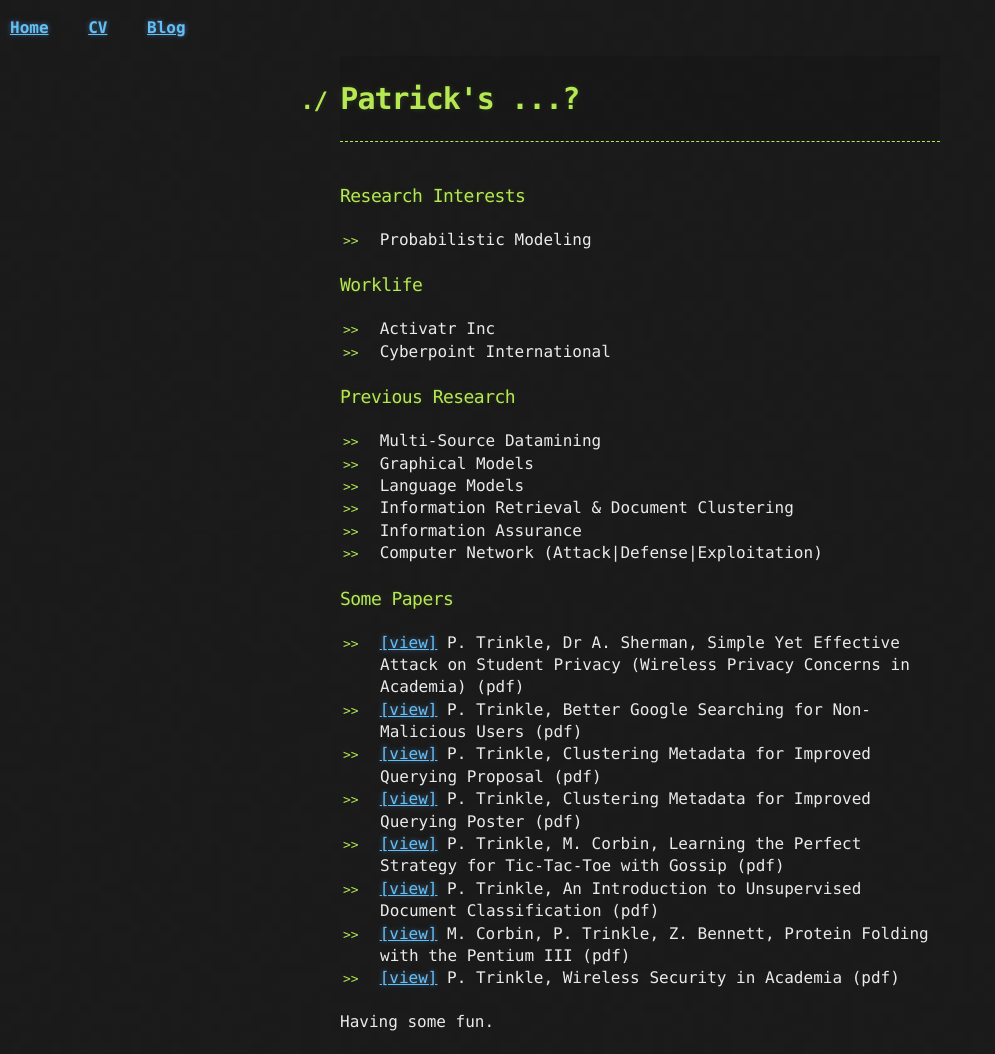
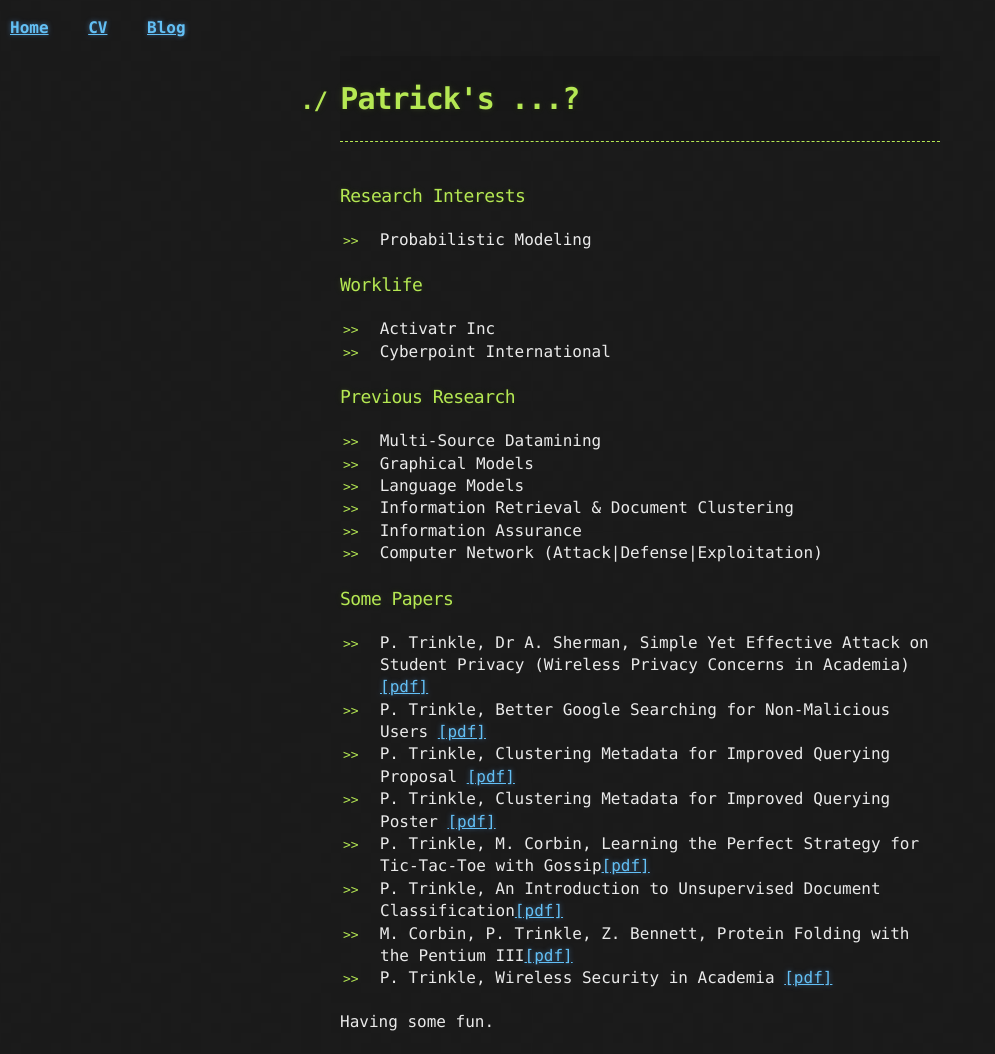
Before and after one commit to pstrinkle/pstrinkle.github.io, a Jekyll site: the page built from index.html, in a window 1280 px wide. Shown: the whole page, without its empty margins (0-995 px from the left). Built offline with Jekyll 4.4.1, drawn with Linux system fonts in a browser that asks for light colours.

Commit message:
Update index.html

```diff
--- a/index.html
+++ b/index.html
@@ -36,14 +36,14 @@
 <section id='papers'>
   <h3>Some Papers</h3>
   <ul>
-    <li><a href="http://userpages.umbc.edu/~tri1/docs/wirelessacademiatri1.pdf" title="Simple Yet Effective Attack on Student Privacy (Wireless Privacy Concerns in Academia)" target="_blank">[view]</a> P. Trinkle, Dr A. Sherman, Simple Yet Effective Attack on Student Privacy (Wireless Privacy Concerns in Academia) (pdf)</li>
-    <li><a href="http://userpages.umbc.edu/~tri1/docs/googleshort.pdf" title="Better Google Searching for Non-Malicious Users" target="_blank">[view]</a> P. Trinkle, Better Google Searching for Non-Malicious Users (pdf)</li>
-    <li><a href="http://userpages.umbc.edu/~tri1/docs/metadataproposal.pdf" title="Clustering Metadata for Improved Querying Proposal" target="_blank">[view]</a> P. Trinkle, Clustering Metadata for Improved Querying Proposal (pdf)</li>
-    <li><a href="http://userpages.umbc.edu/~tri1/docs/trinkle-metadata.pdf" title="Clustering Metadata for Improved Querying Poster" target="_blank">[view]</a> P. Trinkle, Clustering Metadata for Improved Querying Poster (pdf)</li>
-    <li><a href="http://userpages.umbc.edu/~tri1/docs/tictactoe.pdf" title="Learning the Perfect Strategy for Tic-Tac-Toe with Gossip" target="_blank">[view]</a> P. Trinkle, M. Corbin, Learning the Perfect Strategy for Tic-Tac-Toe with Gossip (pdf)</li>
-    <li><a href="http://userpages.umbc.edu/~tri1/docs/unsuperdocumentclass.pdf" title="An Introduction to Unsupervised Document Classification" target="_blank">[view]</a> P. Trinkle, An Introduction to Unsupervised Document Classification (pdf)</li>
-    <li><a href="http://userpages.umbc.edu/~tri1/docs/cmsc611.pdf" title="Protein Folding with the Pentium III" target="_blank">[view]</a> M. Corbin, P. Trinkle, Z. Bennett, Protein Folding with the Pentium III (pdf)</li>
-    <li><a href="http://userpages.umbc.edu/~tri1/docs/wirelessacademiatechreport.pdf" title="Wireless Security in Academia" target="_blank">[view]</a> P. Trinkle, Wireless Security in Academia (pdf)</li>
+    <li>P. Trinkle, Dr A. Sherman, Simple Yet Effective Attack on Student Privacy (Wireless Privacy Concerns in Academia) <a href="http://userpages.umbc.edu/~tri1/docs/wirelessacademiatri1.pdf" title="Simple Yet Effective Attack on Student Privacy (Wireless Privacy Concerns in Academia)" target="_blank">[pdf]</a></li>
+    <li>P. Trinkle, Better Google Searching for Non-Malicious Users <a href="http://userpages.umbc.edu/~tri1/docs/googleshort.pdf" title="Better Google Searching for Non-Malicious Users" target="_blank">[pdf]</a></li>
+    <li>P. Trinkle, Clustering Metadata for Improved Querying Proposal <a href="http://userpages.umbc.edu/~tri1/docs/metadataproposal.pdf" title="Clustering Metadata for Improved Querying Proposal" target="_blank">[pdf]</a></li>
+    <li>P. Trinkle, Clustering Metadata for Improved Querying Poster <a href="http://userpages.umbc.edu/~tri1/docs/trinkle-metadata.pdf" title="Clustering Metadata for Improved Querying Poster" target="_blank">[pdf]</a></li>
+    <li>P. Trinkle, M. Corbin, Learning the Perfect Strategy for Tic-Tac-Toe with Gossip<a href="http://userpages.umbc.edu/~tri1/docs/tictactoe.pdf" title="Learning the Perfect Strategy for Tic-Tac-Toe with Gossip" target="_blank">[pdf]</a></li>
+    <li>P. Trinkle, An Introduction to Unsupervised Document Classification<a href="http://userpages.umbc.edu/~tri1/docs/unsuperdocumentclass.pdf" title="An Introduction to Unsupervised Document Classification" target="_blank">[pdf]</a></li>
+    <li>M. Corbin, P. Trinkle, Z. Bennett, Protein Folding with the Pentium III<a href="http://userpages.umbc.edu/~tri1/docs/cmsc611.pdf" title="Protein Folding with the Pentium III" target="_blank">[pdf]</a></li>
+    <li>P. Trinkle, Wireless Security in Academia <a href="http://userpages.umbc.edu/~tri1/docs/wirelessacademiatechreport.pdf" title="Wireless Security in Academia" target="_blank">[pdf]</a></li>
   </ul>
 </section>
 
```
